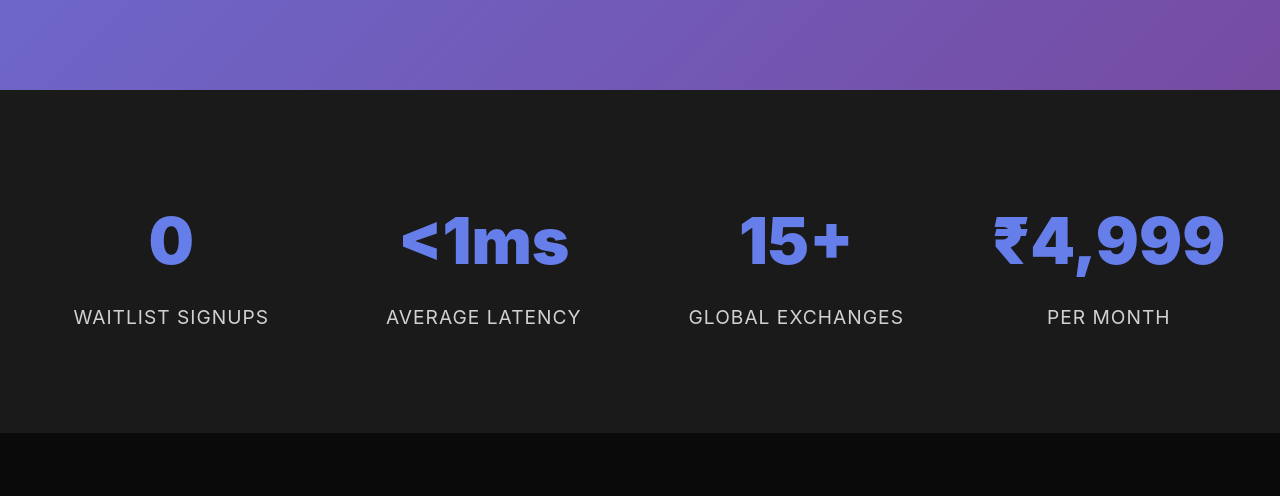
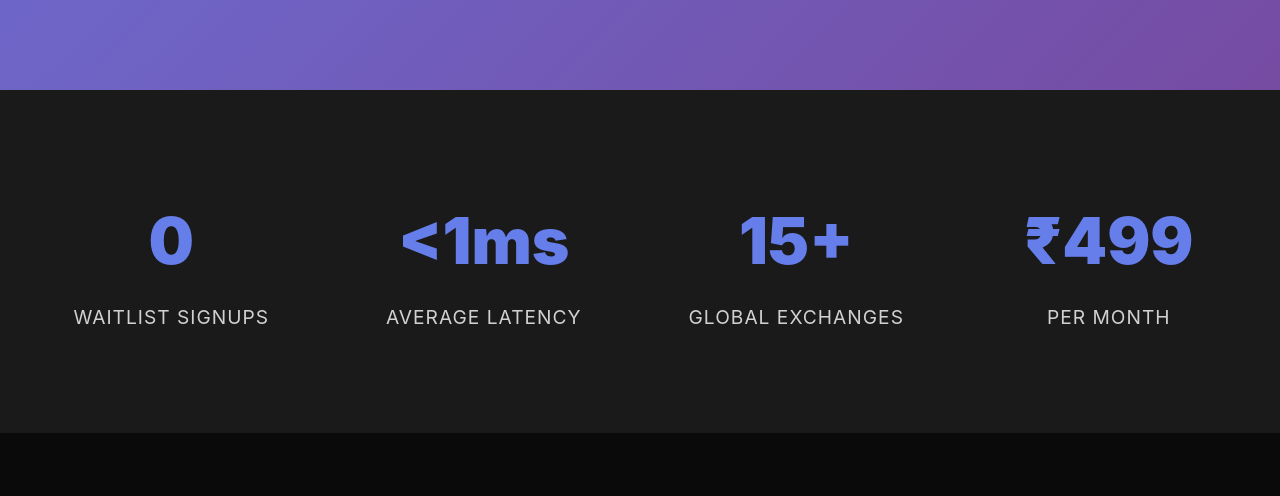
Before and after one commit to madhusriram012/hft-infra, a plain HTML site: page frontend/index.html in a window 1280 px wide. Shown: the part 4252-4748 px from the top of the page. Drawn offline with Linux system fonts and the light colour scheme; no server answers.

Commit message:
server change

```diff
--- a/frontend/index.html
+++ b/frontend/index.html
@@ -895,7 +895,7 @@
                     <div class="stat-label">Global Exchanges</div>
                 </div>
                 <div>
-                    <div class="stat-number">₹4,999</div>
+                    <div class="stat-number">₹499</div>
                     <div class="stat-label">Per Month</div>
                 </div>
             </div>
@@ -1039,8 +1039,8 @@
             return re.test(email);
         }
 
-        const API_BASE_URL = 'https://hft-infra.onrender.com/api';
-        // const API_BASE_URL = 'http://localhost:3000/api';
+        const API_BASE_URL = 'https://hft-infra-r80f.onrender.com/api';
+        // const API_BASE_URL = 'https://hft-infra.onrender.com/api';
 
         async function saveToDatabase(email) {
             try {
```
